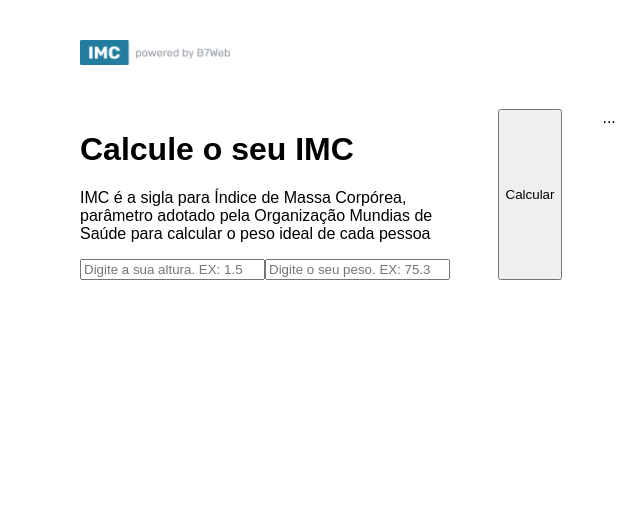
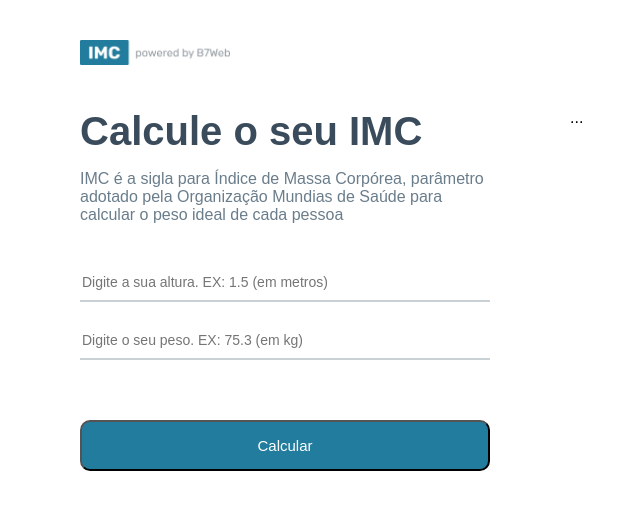
Before and after one commit to wesleibruno/MCReact, a React (Create React App) app in the folder react_calc_imc/: page / in a window 1280 px wide. Shown: the top 510 px of the page, without its empty margins (110-750 px from the left). Built offline with nearby package versions, Linux system fonts and the light colour scheme.

Commit message:
end leftSide

```diff
--- a/react_calc_imc/src/App.module.css
+++ b/react_calc_imc/src/App.module.css
@@ -19,6 +19,47 @@ body {
     margin-right: 40px;
 }
 
+
+
+.container .leftSide h1 {
+    margin: 0;
+    font-size:  40px;
+    color: #3A4B5C;
+}
+
+.container .leftSide p {
+    font-size: 16px;
+    margin-bottom: 40px ;
+    color: #6A7D8B;
+}
+
+.container .leftSide input {
+    width: 100%;
+    border:0;
+    border-bottom: 2px solid rgba(150, 163, 171, 0.5);
+    padding: 10px 2px;
+    margin-bottom: 20px;
+    font-size: 14px;
+    outline: 0;
+}
+
+.container .leftSide button {
+background-color: #227c9d;
+color: #fff;
+font-size: 15px;
+border-radius: 10px;
+padding: 15px 0;
+width: 100%;
+cursor: pointer;
+margin-top: 40px;
+transition: all ease .5s;
+}
+
+.container .leftSide button:hover {
+    opacity: 0.4;
+}
+
+
 .container .rightSide {
     flex: 1;
     margin-left: 40px;
--- a/react_calc_imc/src/App.tsx
+++ b/react_calc_imc/src/App.tsx
@@ -42,9 +42,9 @@ const App = () => {
             value={weightField > 0 ? weightField : ""}
             onChange={e => setWeightField(parseFloat(e.target.value))}
           />
+        <button onClick={handleCalculateButton}>Calcular</button>
         </div>
 
-        <button onClick={handleCalculateButton}>Calcular</button>
         <div className={styles.rightSide}>...</div>
       </div>
     </div>
```
